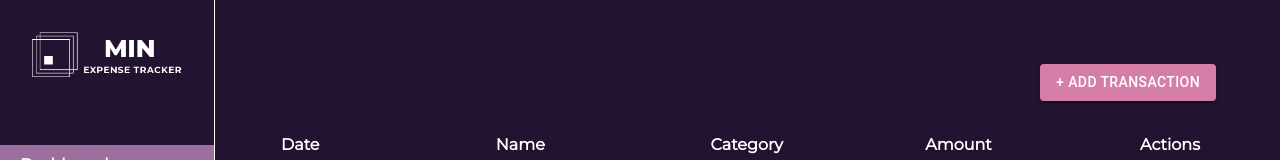
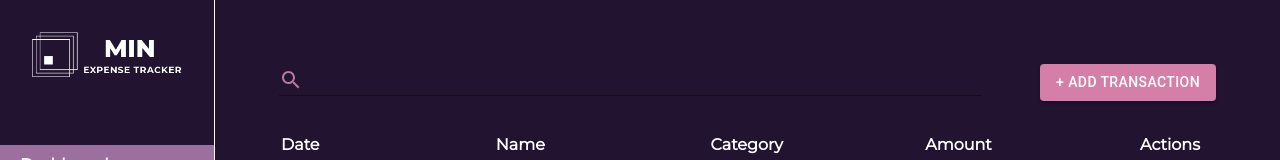
Before and after one commit to xani-dev/MIN-Expense-Tracker, a React (Create React App) app: page / in a window 1280 px wide. Shown: the top 160 px of the page. Built offline with nearby package versions, Linux system fonts and the light colour scheme.

Commit message:
Adding Search bar and Loading State

```diff
--- a/package.json
+++ b/package.json
@@ -3,8 +3,10 @@
   "version": "0.1.0",
   "private": true,
   "dependencies": {
-    "@material-ui/core": "^4.11.4",
-    "@material-ui/icons": "^4.11.2",
+    "@emotion/react": "^11.5.0",
+    "@emotion/styled": "^11.3.0",
+    "@mui/icons-material": "^5.0.5",
+    "@mui/material": "^5.0.6",
     "@testing-library/jest-dom": "^5.12.0",
     "@testing-library/react": "^11.2.6",
     "@testing-library/user-event": "^12.8.3",
--- a/src/App.js
+++ b/src/App.js
@@ -1,10 +1,10 @@
 import React from "react";
-import { MuiThemeProvider, createMuiTheme } from "@material-ui/core/styles";
+import { createTheme, ThemeProvider, styled } from '@mui/material/styles';
 import "./App.css";
 import { NavBar } from "./components/NavBar";
 import { TransactionsLists } from "./components/TransactionList";
 
-const theme = createMuiTheme({
+const theme = createTheme({
 	palette: {
 		primary: {
 			main: "#D57EA7",
@@ -18,6 +18,7 @@ const theme = createMuiTheme({
 		MuiInputLabel: {
 			root: { color: "#fff", fontWeight: "normal" },
 		},
+
 		MuiInput: {
 			underline: {
 				"&:before": {
@@ -48,12 +49,12 @@ const theme = createMuiTheme({
 
 function App() {
 	return (
-		<MuiThemeProvider theme={theme}>
+		<ThemeProvider theme={theme}>
 			<div className="layout">
 				<NavBar />
 				<TransactionsLists />
 			</div>
-		</MuiThemeProvider>
+		</ThemeProvider>
 	);
 }
 
--- a/src/components/TransactionList.jsx
+++ b/src/components/TransactionList.jsx
@@ -4,14 +4,17 @@ import styled from "styled-components";
 
 import data from "../data";
 
-import DeleteForeverIcon from "@material-ui/icons/DeleteForever";
-import EditIcon from "@material-ui/icons/Edit";
+import DeleteForeverIcon from "@mui/icons-material/DeleteForever";
+import EditIcon from "@mui/icons-material/Edit";
 
-import Button from "@material-ui/core/Button";
+import Button from "@mui/material/Button";
+import Input from "@mui/material/Input";
+import InputAdornment from "@mui/material/InputAdornment";
+import FormControl from "@mui/material/FormControl";
+import SearchIcon from "@mui/icons-material/Search";
 
 import { TransactionDrawer } from "./Drawer";
-// import { Field } from "formik";
-// import { ErrorSharp, TouchAppRounded } from "@material-ui/icons";
+
 
 const Table = styled.table`
   width: 100%;
@@ -44,38 +47,46 @@ width: 100%;
 padding 64px;
 `;
 
-const AddButtonWrapper = styled.div`
+const ActionsWrapper = styled.div`
   display: flex;
-	justify-content: flex-end;
+  justify-content: space-between;
 `;
 
-
-
 const AVAILABLE_MODES = {
-	add: 'add',
-	edit: 'edit',
-	read: 'read'
+  add: "add",
+  edit: "edit",
+  read: "read",
 };
 
 const TransactionsLists = () => {
   const [transactions, setTransactions] = useState([]);
   const [openDrawer, setOpenDrawer] = useState(false);
-	const [mode, setMode] = useState('add');
+  const [mode, setMode] = useState("add");
   const [selectedTransaction, setSelectedTransaction] = useState({});
+  const [search, setSearch] = useState("");
+  const [filteredTransactions, setFilteredTransactions] = useState([]);
 
   // now we'll pass the data in the data array with useEffect to setTransactions
   useEffect(() => {
+    setTimeout(() => {
       setTransactions(data);
+    }, 3000);
   }, []);
+
+  useEffect(() => {
+	setFilteredTransactions(transactions);
+  }, [transactions])
+
+  useEffect(() => {
+	  console.log("useEffect search: ", search);
+	  filterByName(search);
+  }, [search]);
 
   const formatter = new Intl.NumberFormat("en-US", {
     style: "currency",
     currency: "USD",
     minimumFractionDigits: 2,
   });
-
-
-
 
   const handleDelete = (id) => {
     console.log("deleting row", id);
@@ -88,10 +99,10 @@ const TransactionsLists = () => {
   const handleEdit = (id) => {
     console.log("edit transaction #", id);
     // 1. Set mode to Edit
-		setMode('edit');
+    setMode("edit");
     // 2. Find selected transaction in Array
     const foundTransaction = transactions.find((transaction) => {
-			return transaction.id === id
+      return transaction.id === id;
     });
     // 3. setSelectedTransaction to element found, set state for it
     setSelectedTransaction(foundTransaction);
@@ -105,20 +116,49 @@ const TransactionsLists = () => {
 
   const editTransaction = (data) => {
     // 1. Find transaction index to edit in array
-		const transactionIndex = transactions.findIndex(transaction => transaction.id === data.id )
+    const transactionIndex = transactions.findIndex(
+      (transaction) => transaction.id === data.id
+    );
     // 2. Make copy of this transaction's state
-		const _transactions = [...transactions]
+    const _transactions = [...transactions];
     // 3. Replace transaction
     _transactions[transactionIndex] = data;
     // 4. Update transaction in array
     setTransactions(_transactions);
-	}
+  };
 
+  const filterByName = (search) => {
+	  console.log("Filter by name search: ", search);
 
+	  const _filteredTransactions = transactions.filter((transaction) => {
+		  return transaction.name.toLowerCase().includes(search.toLowerCase());
+	  });
+	  setFilteredTransactions(_filteredTransactions);
+	  };
 
   return (
     <Container>
-			<AddButtonWrapper>
+      <ActionsWrapper>
+        <FormControl style={{ width: "75%" }}>
+
+          {/* search bar functionality */}
+          <Input
+            id="search"
+            value={search}
+            startAdornment={
+              <InputAdornment position="start">
+                <SearchIcon
+				style={{ color: "B77A9E", cursor: "pointer" }}
+				/>
+              </InputAdornment>
+            }
+            onChange={(event) => {
+              console.log(event.target.value);
+              setSearch(event.target.value);
+			  filterByName(search);
+            }}
+          />
+        </FormControl>
         <Button
           variant="contained"
           color="primary"
@@ -127,8 +167,8 @@ const TransactionsLists = () => {
           {" "}
           + Add Transaction
         </Button>
-			</AddButtonWrapper>
-
+      </ActionsWrapper>
+	{transactions.length > 0 ? (
       <Table>
         <thead>
           <tr>
@@ -141,7 +181,8 @@ const TransactionsLists = () => {
         </thead>
         <tbody>
           {/* here we are destructuring the transactions' object properties */}
-					{transactions.map(({ id, date, name, category, type, amount }) => {
+          {filteredTransactions.map(
+			  ({ id, date, name, category, type, amount }) => {
             return (
               <tr key={id}>
                 <TableCell>{date}</TableCell>
@@ -151,9 +192,10 @@ const TransactionsLists = () => {
                   <Amount type={type}>{formatter.format(amount)}</Amount>
                 </TableCell>
                 <TableCell>
-									<EditIcon style={{ marginRight: "16px", cursor: "pointer" }}
+                  <EditIcon
+                    style={{ marginRight: "16px", cursor: "pointer" }}
                     onClick={() => {
-										console.log('Editing row #' + (id));
+                      console.log("Editing row #" + id);
                       handleEdit(id);
                     }}
                   />
@@ -169,6 +211,8 @@ const TransactionsLists = () => {
           })}
         </tbody>
       </Table>
+  ) : ("Loading...")
+  }
       {openDrawer && (
         <TransactionDrawer
           mode={mode}
```
Also changed, not shown: src/components/Drawer.jsx (+8 -8 lines), 2 other files (tests, documents, lock files or other folders). Lines whose indentation alone changed are shown as unchanged.
